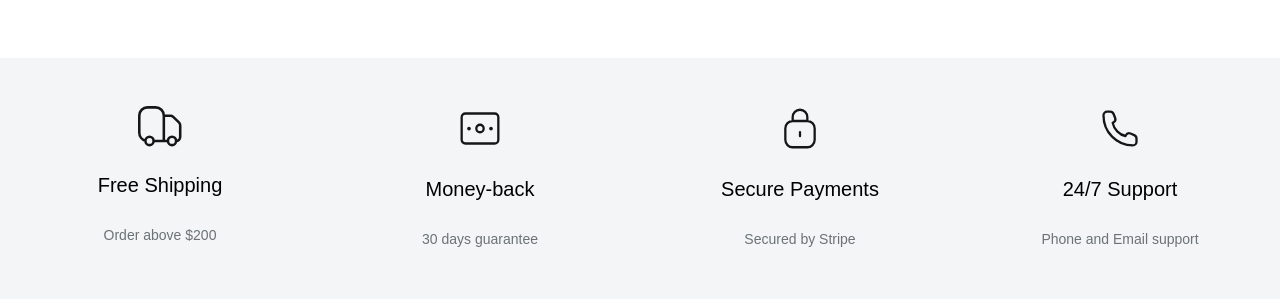
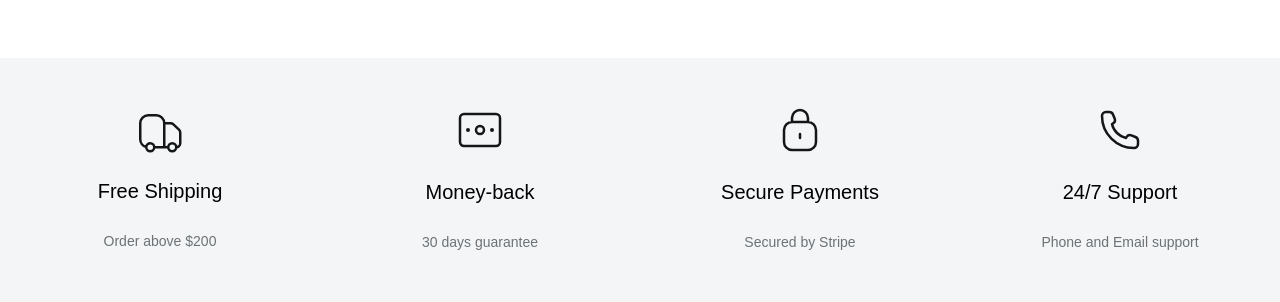
Before and after one commit to Saleh-Nairat/project, a website: page pages/contact-us.html in a window 1280 px wide. Shown: the part 1726-2028 px from the top of the page. Drawn offline with Linux system fonts and the light colour scheme.

Commit message:
edit some detalis of services section

```diff
--- a/pages/contact-us.html
+++ b/pages/contact-us.html
@@ -168,22 +168,22 @@
 
             <div class="services grid grid-cols-1 xs:grid-cols-2 md:grid-cols-4">
                 <div class="service bg-[#F3F5F7] py-12 flex flex-col gap-6 items-center">
-                    <img src="../icons/van.svg" alt="van" class="w-[14%]">
+                    <img src="../icons/contact-us-van.svg" alt="van" class="pt-2">
                     <h4 class="text-[20px] leading-7 font-medium">Free Shipping</h4>
                     <p class="text-[#6C7275] text-[14px] leading-6">Order above $200</p>
                 </div>
                 <div class="service bg-[#F3F5F7] py-12 flex flex-col gap-6 items-center">
-                    <img src="../icons/money.svg" alt="money" class="w-[14%]">
+                    <img src="../icons/money.svg" alt="money">
                     <h4 class="text-[20px] leading-7 font-medium">Money-back</h4>
                     <p class="text-[#6C7275] text-[14px] leading-6">30 days guarantee</p>
                 </div>
                 <div class="service bg-[#F3F5F7] py-12 flex flex-col gap-6 items-center">
-                    <img src="../icons/lock.svg" alt="lock" class="w-[14%]">
+                    <img src="../icons/lock.svg" alt="lock">
                     <h4 class="text-[20px] leading-7 font-medium">Secure Payments</h4>
                     <p class="text-[#6C7275] text-[14px] leading-6">Secured by Stripe</p>
                 </div>
                 <div class="service bg-[#F3F5F7] py-12 flex flex-col gap-6 items-center">
-                    <img src="../icons/call.svg" alt="call" class="w-[14%]">
+                    <img src="../icons/call.svg" alt="call">
                     <h4 class="text-[20px] leading-7 font-medium">24/7 Support</h4>
                     <p class="text-[#6C7275] text-[14px] leading-6">Phone and Email support</p>
                 </div>
```
Also changed, not shown: index.html (+1 -1 lines), icons/contact-us-van.svg (added), src/output.css.
